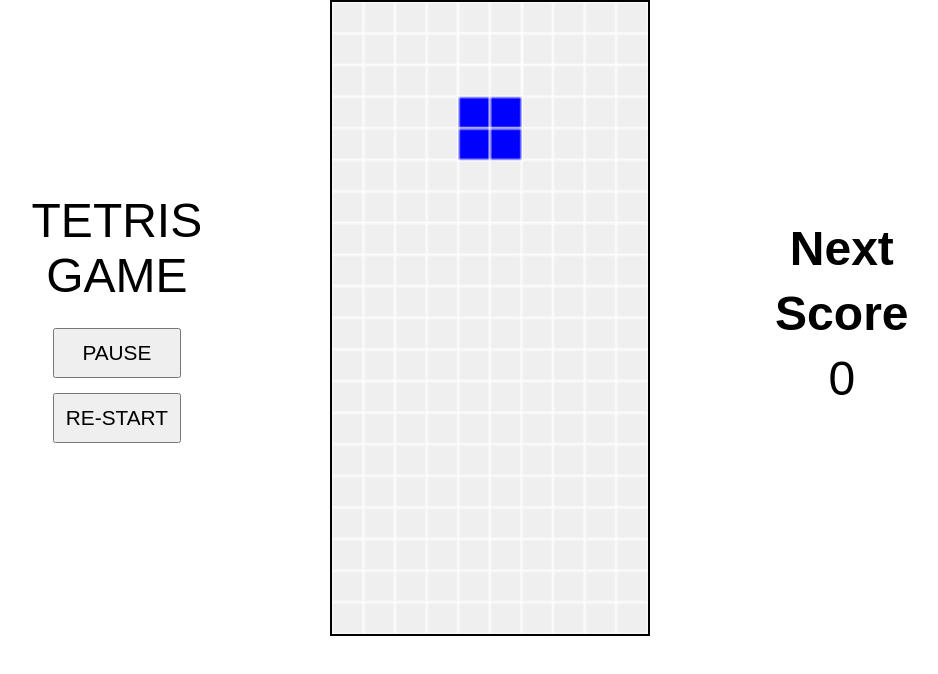
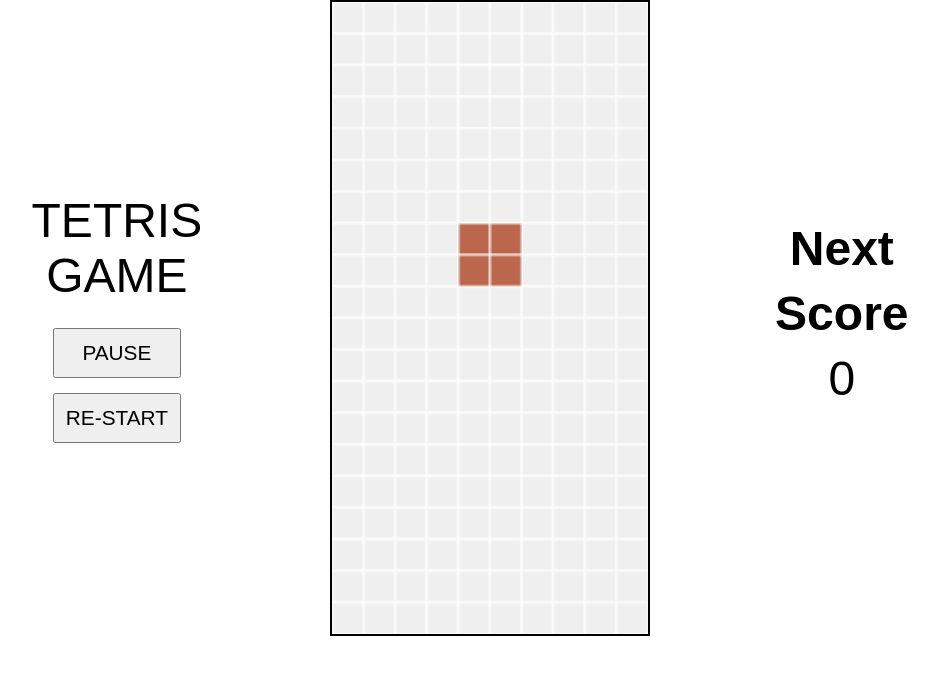
Before and after one commit to ErikaNatalia/juegoTetris, a plain HTML site: page index.html in a window 1280 px wide. Shown: the whole page, without its empty margins (150-1088 px from the left). Drawn offline with Linux system fonts and the light colour scheme; a web font is replaced by a local one.

Commit message:
Copia barata

```diff
--- a/script.js
+++ b/script.js
@@ -165,13 +165,13 @@ const Z = [
 
 //Array with pieces and their colors
 const PIECES = [
-    [Z,"red"],
-    [S,"green"],
-    [T,"yellow"],
-    [O,"blue"],
-    [L,"purple"],
-    [I,"cyan"],
-    [J,"orange"]
+    [Z,"#22363D"],
+    [S,"#045775"],
+    [T,"#D9BDA0"],
+    [O,"#BA674E"],
+    [L,"#8F1D13"],
+    [I,"#6B735A"],
+    [J,"#5D8AA6"]
 ];
 
 //Generate random pieces
@@ -372,7 +372,7 @@ let gameOver = false;
 function drop(){
     let now = Date.now();
     let delta = now - dropStart;
-    if(delta > 1000){
+    if(delta > 550){
         p.moveDown();
         dropStart = Date.now();
     }
@@ -381,7 +381,6 @@ function drop(){
     }
 }
 drop();
-//The pieces and their
 
 //This function start all
 /*function start(){
--- a/style.css
+++ b/style.css
@@ -48,6 +48,7 @@ main{
 /*Second container-canvas*/
 #canva{
     width: 25%;
+    float: left;
 }
 
 /*Third container-score*/
@@ -57,5 +58,4 @@ main{
 .score{
     width: 90%;
     height: 90%;
-    background-color: white;
 }
```
